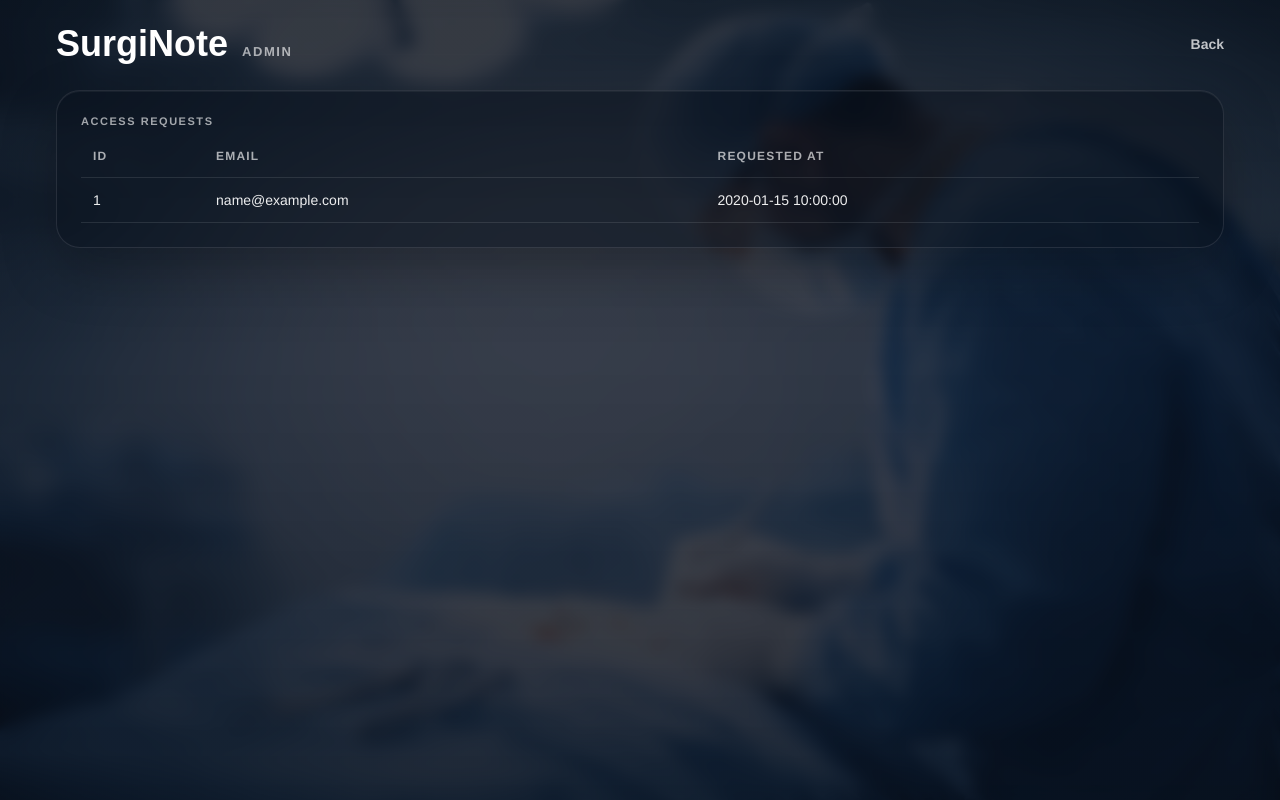
After one commit to ericladams4/surginote-beta, a Flask app: page /admin/access-requests in a window 1280 px wide. The commit adds this page. Run offline with Flask 3, Linux system fonts and the light colour scheme; a user stored in the database is signed in; tables that the repository leaves empty hold one stand-in row (values such as "Sample post").

Commit message:
Add admin tables for feedback and access requests

```diff
--- a/app.py
+++ b/app.py
@@ -179,6 +179,21 @@ def admin_feedback():
 
     return render_template("feedback_admin.html", feedback_rows=rows)
 
+
+@app.route("/admin/access-requests")
+@require_admin_auth
+def admin_access_requests():
+    conn = get_conn()
+    cur = conn.cursor()
+    cur.execute("""
+        SELECT id, email, created_at
+        FROM access_requests
+        ORDER BY created_at DESC
+    """)
+    rows = cur.fetchall()
+    conn.close()
+
+    return render_template("access_requests.html", requests=rows)
 @app.route("/feedback", methods=["POST"])
 @require_beta_auth
 def feedback():
@@ -207,6 +222,7 @@ def feedback():
         return jsonify({"error": f"Unable to save feedback: {str(e)}"}), 500
 
 
+
 @app.route("/admin/save-example", methods=["POST"])
 @require_admin_auth
 def save_example():
--- a/static/style.css
+++ b/static/style.css
@@ -997,6 +997,61 @@ hr {
   }
 }
 
+.admin-links {
+  display: flex;
+  flex-direction: column;
+  gap: 12px;
+  margin-top: 18px;
+}
+
+.admin-link-button {
+  display: inline-flex;
+  justify-content: center;
+  text-decoration: none;
+}
+
+.admin-table-wrap {
+  overflow-x: auto;
+  margin-top: 8px;
+}
+
+.admin-table {
+  width: 100%;
+  border-collapse: collapse;
+  color: white;
+  font-size: 14px;
+}
+
+.admin-table th,
+.admin-table td {
+  text-align: left;
+  padding: 14px 12px;
+  border-bottom: 1px solid rgba(255,255,255,0.10);
+  vertical-align: top;
+}
+
+.admin-table th {
+  font-size: 12px;
+  text-transform: uppercase;
+  letter-spacing: 0.10em;
+  color: rgba(255,255,255,0.65);
+  font-weight: 700;
+}
+
+.admin-table td {
+  color: rgba(255,255,255,0.92);
+}
+
+.admin-table tbody tr:hover {
+  background: rgba(255,255,255,0.04);
+}
+
+.admin-table-note {
+  max-width: 420px;
+  white-space: pre-wrap;
+  line-height: 1.45;
+}
+
 /* -------------------- Login wide layout -------------------- */
 
 .login-shell-wide {
--- /dev/null
+++ b/templates/access_requests.html
@@ -0,0 +1,53 @@
+<!DOCTYPE html>
+<html>
+<head>
+  <meta charset="UTF-8" />
+  <meta name="viewport" content="width=device-width, initial-scale=1.0" />
+  <title>SurgiNote Admin - Access Requests</title>
+  <link rel="stylesheet" href="/static/style.css" />
+</head>
+<body class="app-page">
+  <div class="app-overlay">
+    <main class="app-shell">
+
+      <header class="app-header">
+        <div class="app-brand">
+          <div class="app-logo">SurgiNote</div>
+          <div class="app-product-tag">Admin</div>
+        </div>
+        <a href="/admin" class="app-logout">Back</a>
+      </header>
+
+      <section class="app-card">
+        <div class="card-label">Access requests</div>
+
+        {% if requests and requests|length > 0 %}
+          <div class="admin-table-wrap">
+            <table class="admin-table">
+              <thead>
+                <tr>
+                  <th>ID</th>
+                  <th>Email</th>
+                  <th>Requested at</th>
+                </tr>
+              </thead>
+              <tbody>
+                {% for row in requests %}
+                  <tr>
+                    <td>{{ row["id"] }}</td>
+                    <td>{{ row["email"] }}</td>
+                    <td>{{ row["created_at"] }}</td>
+                  </tr>
+                {% endfor %}
+              </tbody>
+            </table>
+          </div>
+        {% else %}
+          <div class="structured-empty">No access requests yet.</div>
+        {% endif %}
+      </section>
+
+    </main>
+  </div>
+</body>
+</html>
```
Also changed, not shown: templates/admin.html (+18 -15 lines).
